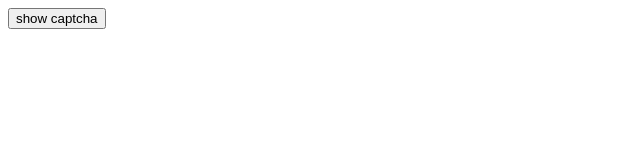
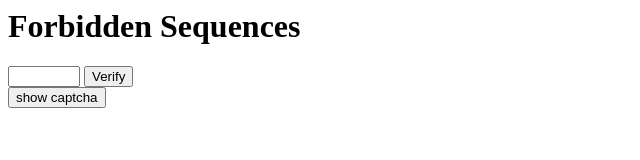
Before and after one commit to RotsyMandrindra/aws-captcha-integration, a plain HTML site: page index.html in a window 1280 px wide. Shown: the whole page, without its empty margins (0-640 px from the left). Drawn offline with Linux system fonts and the light colour scheme.

Commit message:
feat: add an input that will take a number between 1 and 1000 as input

```diff
--- a/index.html
+++ b/index.html
@@ -1,9 +1,24 @@
 <head>
     <script type="text/javascript" src="https://6409d7a187de.eu-west-3.captcha-sdk.awswaf.com/6409d7a187de/jsapi.js" defer></script>
-    <script type="text/javascript" src="./config.js" defer /></script>
+    <script type="text/javascript" src="./config.js" defer></script>
   </head>
 
   <script type="text/javascript">
+      function checkNumber() {
+        const numberInput = document.getElementById('numberInput');
+        const number = parseInt(numberInput.value);
+
+        if(number < 1 || number > 1000){
+          alert('Please enter a number between 1 and 1000.');
+          return;
+        }
+
+        if(number == 600 ){
+          showMyCaptcha();
+        }else{
+          alert(`The number ${number} is not eligible for the captcha.`)
+        }
+      }
       function showMyCaptcha() {
           var container = document.querySelector("#my-captcha-container");
 
@@ -23,6 +38,10 @@
   </script>
 
   <body>
+    <h1>Forbidden Sequences</h1>
+    <input type="number" id="numberInput" min="1" max="1000" required>
+    <button onclick="checkNumber()">Verify</button>
+    <div id="result"></div>
     <div id="my-captcha-container">
       <!-- The contents of this container will be replaced by the captcha widget -->
     </div>
```
